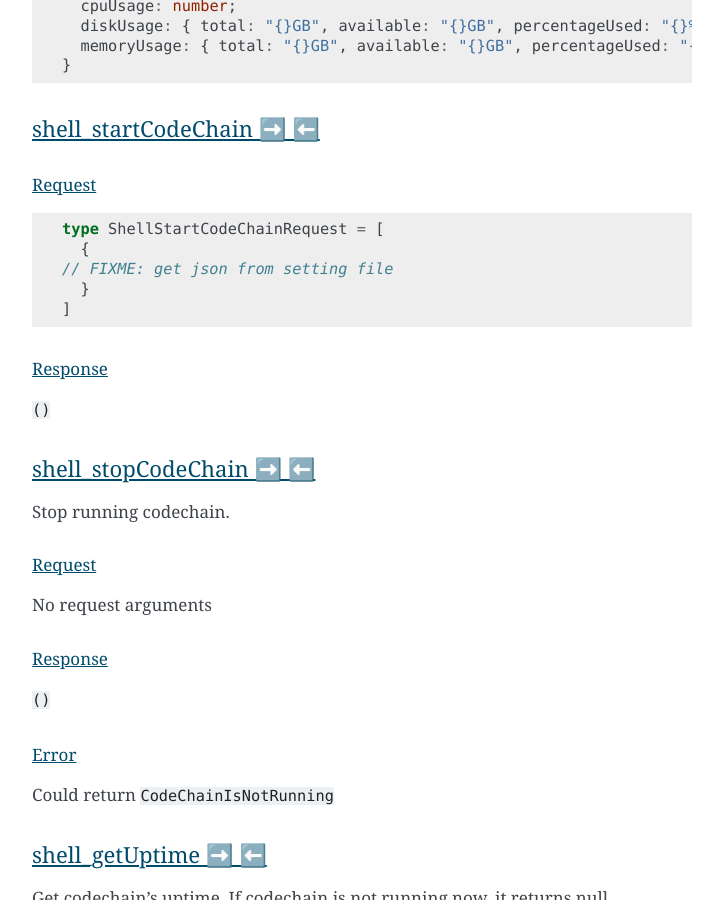
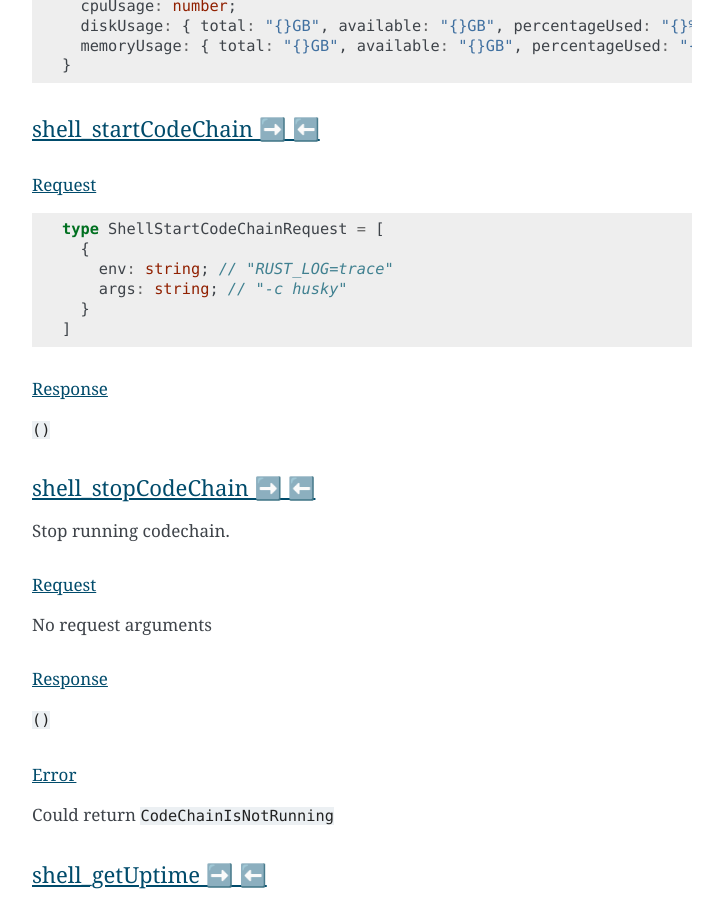
Before and after one commit to CodeChain-io/codechain-dashboard, a Sphinx documentation site: the page built from doc/source/index.rst, in a window 1280 px wide and 900 px high, scrolled down 7512 px. Shown: the whole window, without its empty margins (388-1111 px from the left). Built offline with Sphinx 7.4.7, drawn with Linux system fonts in a browser that asks for light colours.

Commit message:
Fill ShellStartCodeChainRequest parameters

```diff
--- a/doc/source/index.rst
+++ b/doc/source/index.rst
@@ -303,7 +303,8 @@ Request
 
   type ShellStartCodeChainRequest = [
     {
-  // FIXME: get json from setting file
+      env: string; // "RUST_LOG=trace"
+      args: string; // "-c husky"
     }
   ]
 
```
